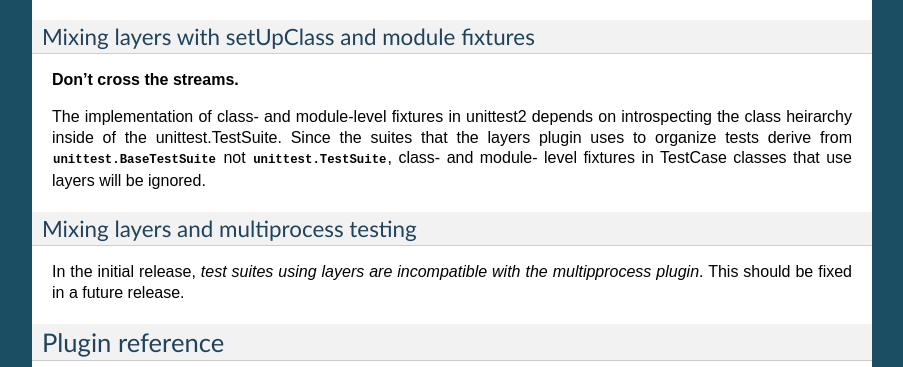
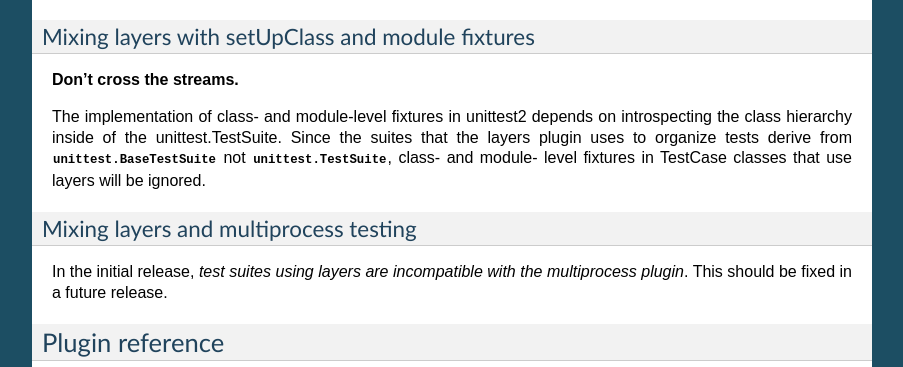
Before and after one commit to nose-devs/nose2, a Sphinx documentation site: the page built from docs/plugins/layers.rst, in a window 1280 px wide and 900 px high, scrolled down 2654 px, cut to the strip 337-704 px from the top of the window. Shown: the whole strip, without its empty margins (198-1101 px from the left). Built offline with Sphinx 7.4.7, drawn with Linux system fonts in a browser that asks for light colours; some of the changed text lies outside the part shown.

Commit message:
fix a few spelling mistakes in docs and examples

```diff
--- a/docs/changelog.rst
+++ b/docs/changelog.rst
@@ -69,7 +69,7 @@ Changelog
   from ordinary classes that are not subclasses of unittest.TestCase.
 
 * The default script target was changed from ``nose2.main`` to ``nose2.discover``.
-  The former may still be used for running a single module of teststs,
+  The former may still be used for running a single module of tests,
   unittest-style. The latter ignores the ``module`` argument. Thanks to
   @dtcaciuc for the bug report (#32).
 
--- a/docs/dev/contributing.rst
+++ b/docs/dev/contributing.rst
@@ -58,7 +58,7 @@ merges.
 
 Also, core devs should not merge their own work -- again, unless it's
 trivial -- without giving other developers a chance to review it. The
-basic worfklow should be to do the work in a topic branch in your fork
+basic workflow should be to do the work in a topic branch in your fork
 then post a pull request for that branch, whether you're a core
 developer or other contributor.
 
--- a/docs/dev/hook_reference.rst
+++ b/docs/dev/hook_reference.rst
@@ -18,7 +18,7 @@ Pre-registration Hooks
    (those that call :meth:`nose2.events.Plugin.register` in __init__
    or have ``always-on = True`` set in their config file sections) will
    have already been registered with the hooks they implement. Plugins
-   waiting for commmand-line activation will not yet be registered.
+   waiting for command-line activation will not yet be registered.
 
    Plugins can use this hook to examine or modify the set of loaded plugins,
    inject their own hook methods using
@@ -108,7 +108,7 @@ These hooks are called for registered plugins only.
    Plugins can use this hook to load tests from test modules. To
    prevent other plugins from loading from the module, set
    ``event.handled`` and return a test suite. Plugins can also append
-   tests to ``event.extraTests`` -- ususally that's what you want to
+   tests to ``event.extraTests`` -- usually that's what you want to
    do, since that will allow other plugins to load their tests from
    the module as well.
 
@@ -123,7 +123,7 @@ These hooks are called for registered plugins only.
    :class:`unittest.TestCase`. To prevent other plugins from loading
    tests from the test case, set ``event.handled`` to True and return
    a test suite. Plugins can also append tests to ``event.extraTests``
-   -- ususally that's what you want to do, since that will allow other
+   -- usually that's what you want to do, since that will allow other
    plugins to load their tests from the test case as well.
 
 .. function :: getTestCaseNames(self, event)
--- a/docs/differences.rst
+++ b/docs/differences.rst
@@ -57,7 +57,7 @@ Parameterized and Generator Tests
 nose2 supports *more kinds of parameterized and generator tests than
 nose*, and supports all test generators in test functions, test
 classes, and in unittest TestCase subclasses. nose supports them only
-in test fuctions and test classes that do not subclass
+in test functions and test classes that do not subclass
 unittest.TestCase. See: :doc:`plugins/generators` and
 :doc:`plugins/parameters` for more.
 
--- a/docs/plugins/layers.rst
+++ b/docs/plugins/layers.rst
@@ -8,7 +8,7 @@ Organizing Test Fixtures into Layers
 
 Layers allow more flexible organization of test fixtures than test-,
 class- and module- level fixtures. Layers in nose2 are inspired by
-and aim to be compatible with the layers used by zope's testrunner.
+and aim to be compatible with the layers used by Zope's testrunner.
 
 Using layers, you can do things like:
 
@@ -209,7 +209,7 @@ Mixing layers with setUpClass and module fixtures
 **Don't cross the streams.**
 
 The implementation of class- and module-level fixtures in unittest2
-depends on introspecting the class heirarchy inside of the
+depends on introspecting the class hierarchy inside of the
 unittest.TestSuite. Since the suites that the layers plugin uses to
 organize tests derive from :class:`unittest.BaseTestSuite` not
 :class:`unittest.TestSuite`, class- and module- level fixtures in
@@ -219,7 +219,7 @@ Mixing layers and multiprocess testing
 --------------------------------------
 
 In the initial release, *test suites using layers are incompatible with
-the multipprocess plugin*. This should be fixed in a future release.
+the multiprocess plugin*. This should be fixed in a future release.
 
 
 Plugin reference
--- a/docs/plugins/mp.rst
+++ b/docs/plugins/mp.rst
@@ -41,7 +41,7 @@ config file::
    If you make the plugin always active by setting ``always-on`` in
    the ``[multiprocess]`` section of a config file, but do not set
    ``processes`` or pass :option:`-N`, the number of processes
-   defaults to the number of cpus available.
+   defaults to the number of CPUs available.
 
 Guidelines for Test Authors
 ---------------------------
```
Also changed, not shown: other parts of docs/plugins/layers.rst (+1 -1 lines), 1 other file.
